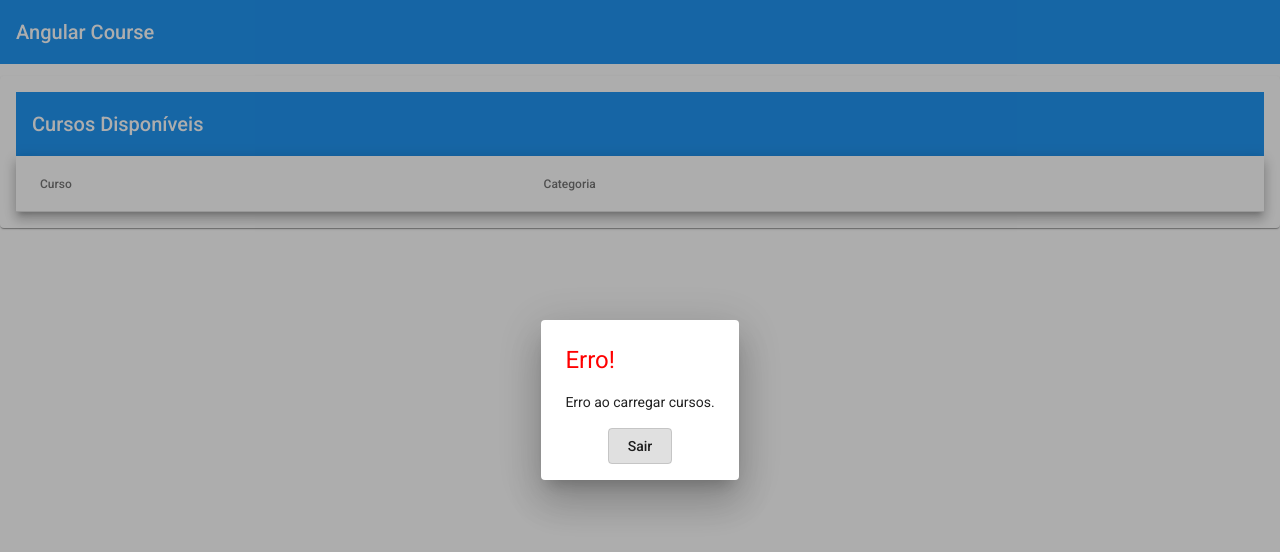
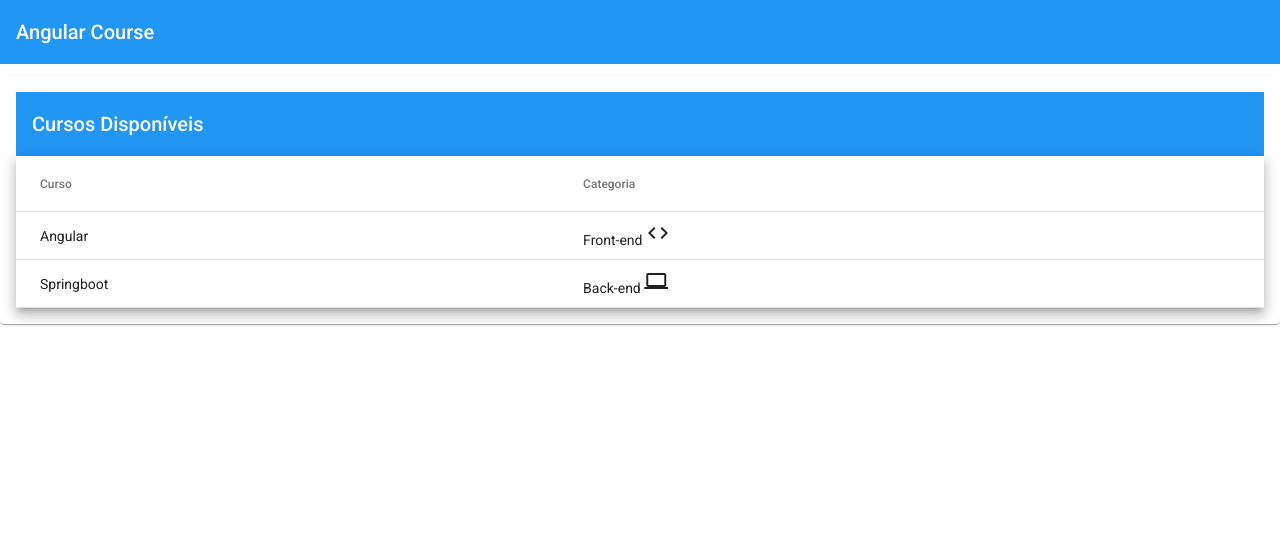
Before and after one commit to DiSousaDev/angular-course, an Angular app in the folder frontend/: page /courses in a window 1280 px wide. Shown: the top 552 px of the page. Built offline with nearby package versions, Linux system fonts and the light colour scheme; no server answers.

Commit message:
Lista de Cursos: Pipe para mostrar ícone

```diff
--- a/frontend/src/app/courses/courses/courses.component.html
+++ b/frontend/src/app/courses/courses/courses.component.html
@@ -14,7 +14,9 @@
       <!-- Category Column -->
       <ng-container matColumnDef="category">
         <th mat-header-cell *matHeaderCellDef> Categoria </th>
-        <td mat-cell *matCellDef="let course"> {{ course.category }} </td>
+        <td mat-cell *matCellDef="let course"> {{ course.category }}
+          <mat-icon aria-hidden="false" aria-label="Categoria do Curso">{{ course.category | category }}</mat-icon>
+        </td>
       </ng-container>
 
       <tr mat-header-row *matHeaderRowDef="displayedColumns"></tr>
--- a/frontend/src/app/courses/services/courses.service.ts
+++ b/frontend/src/app/courses/services/courses.service.ts
@@ -10,7 +10,7 @@ import { Course } from '../model/course';
 })
 export class CoursesService {
 
-  private readonly API = '/assets/course.json';
+  private readonly API = '/assets/courses.json';
 
   constructor(private httpClient: HttpClient) { }
 
@@ -18,7 +18,7 @@ export class CoursesService {
     return this.httpClient.get<Course[]>(this.API)
     .pipe(
       first(),
-      delay(2000),
+      delay(500),
       tap(courses => console.log(courses))
     );
   }
--- a/frontend/src/app/shared/app-material/app-material.module.ts
+++ b/frontend/src/app/shared/app-material/app-material.module.ts
@@ -5,6 +5,7 @@ import { MatDialogModule } from '@angular/material/dialog';
 import { MatProgressSpinnerModule } from '@angular/material/progress-spinner';
 import { MatTableModule } from '@angular/material/table';
 import { MatToolbarModule } from '@angular/material/toolbar';
+import {MatIconModule} from '@angular/material/icon';
 
 @NgModule({
   exports: [
@@ -13,7 +14,8 @@ import { MatToolbarModule } from '@angular/material/toolbar';
     MatToolbarModule,
     MatProgressSpinnerModule,
     MatDialogModule,
-    MatButtonModule
+    MatButtonModule,
+    MatIconModule
   ]
 })
 export class AppMaterialModule { }
--- /dev/null
+++ b/frontend/src/app/shared/pipes/category.pipe.ts
@@ -0,0 +1,16 @@
+import { Pipe, PipeTransform } from '@angular/core';
+
+@Pipe({
+  name: 'category'
+})
+export class CategoryPipe implements PipeTransform {
+
+  transform(value: string): string {
+    switch(value) {
+      case 'Front-end': return 'code';
+      case 'Back-end': return 'computer';
+    }
+    return 'code';
+  }
+
+}
```
Also changed, not shown: frontend/src/app/shared/shared.module.ts (+7 -2 lines), 1 other file (tests, documents, lock files or other folders).
